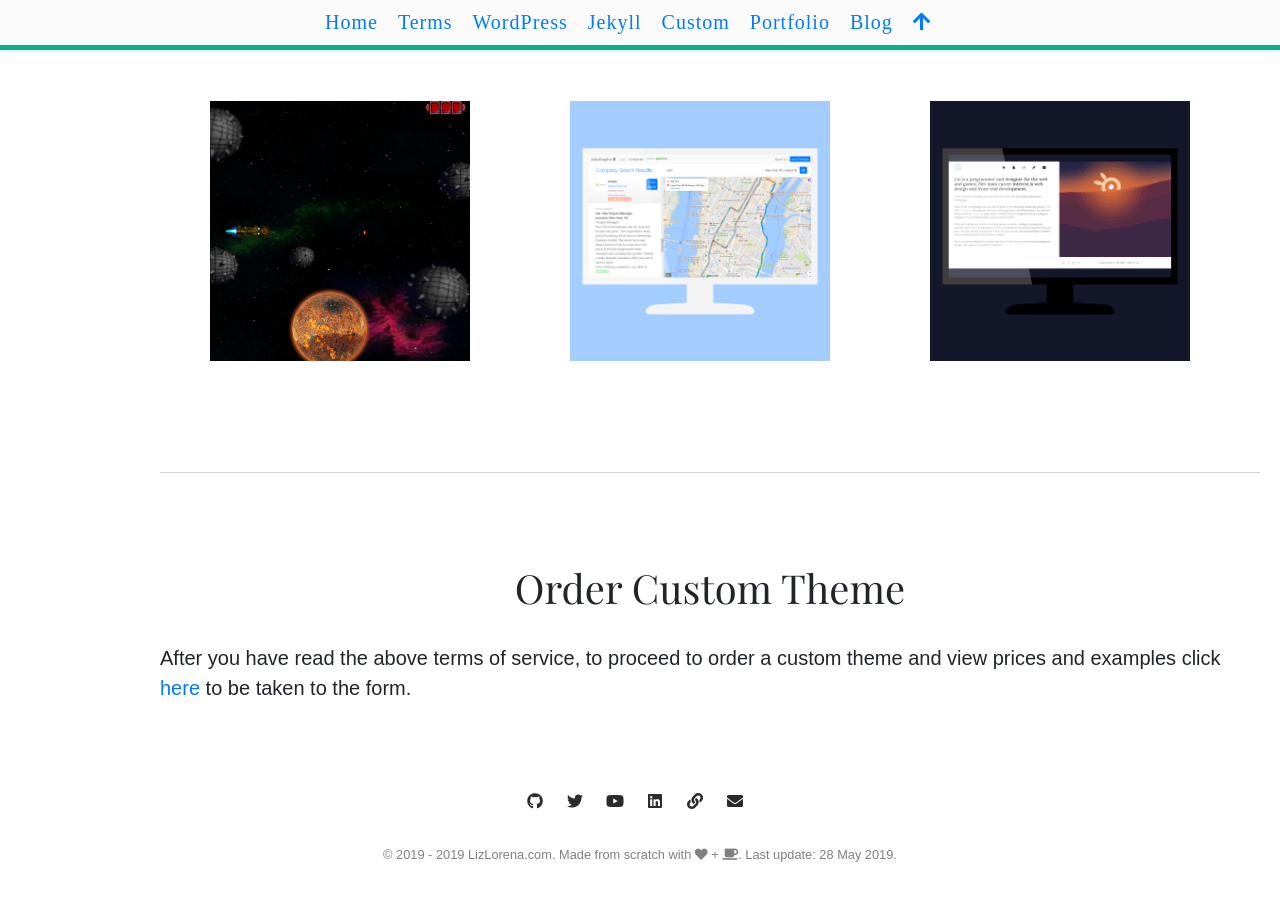
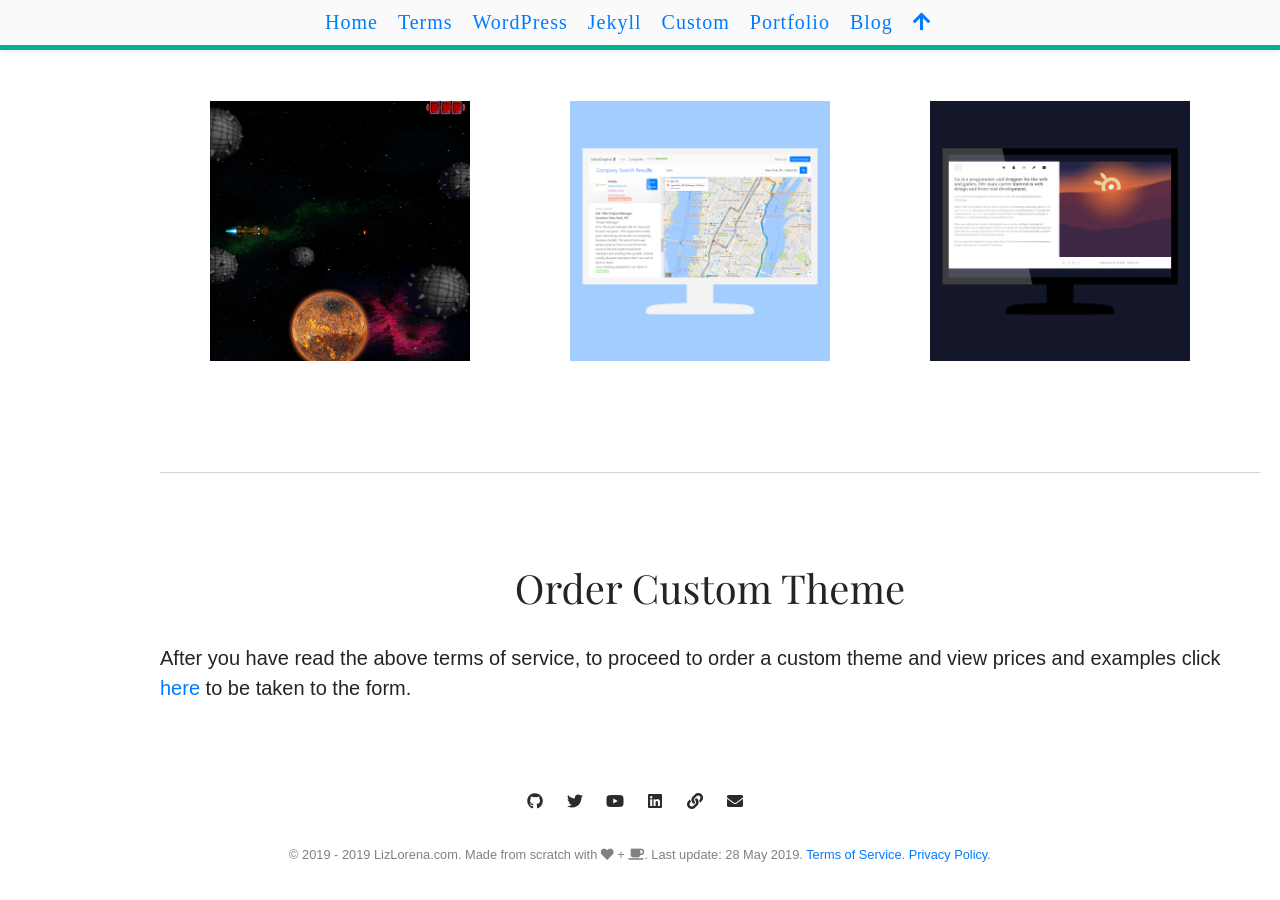
Before and after one commit to byliz/themes, a Jekyll site: the page built from index.html, in a window 1280 px wide and 900 px high, scrolled down 4333 px. Built offline with Jekyll 4.4.1, drawn with Linux system fonts in a browser that asks for light colours; nearby versions of some CDN libraries; the list of posts is cut into pages by our own code.

Commit message:
Add files via upload

```diff
--- a/_includes/credits.html
+++ b/_includes/credits.html
@@ -3,6 +3,6 @@
 		<script>
 			var year = new Date();
 			document.write(year.getFullYear());
-		</script> LizLorena.com. Made from scratch with <i class="fas fa-heart"></i> + <i class="fas fa-coffee"></i>. Last update: {{ site.time | date: "%-d %B %Y" }}.
+		</script> LizLorena.com. Made from scratch with <i class="fas fa-heart"></i> + <i class="fas fa-coffee"></i>. Last update: {{ site.time | date: "%-d %B %Y" }}. <a href="https://themes.lizlorena.com/tos">Terms of Service</a>. <a href="https://themes.lizlorena.com/pp">Privacy Policy</a>.
 	</p>
 </div>
```
